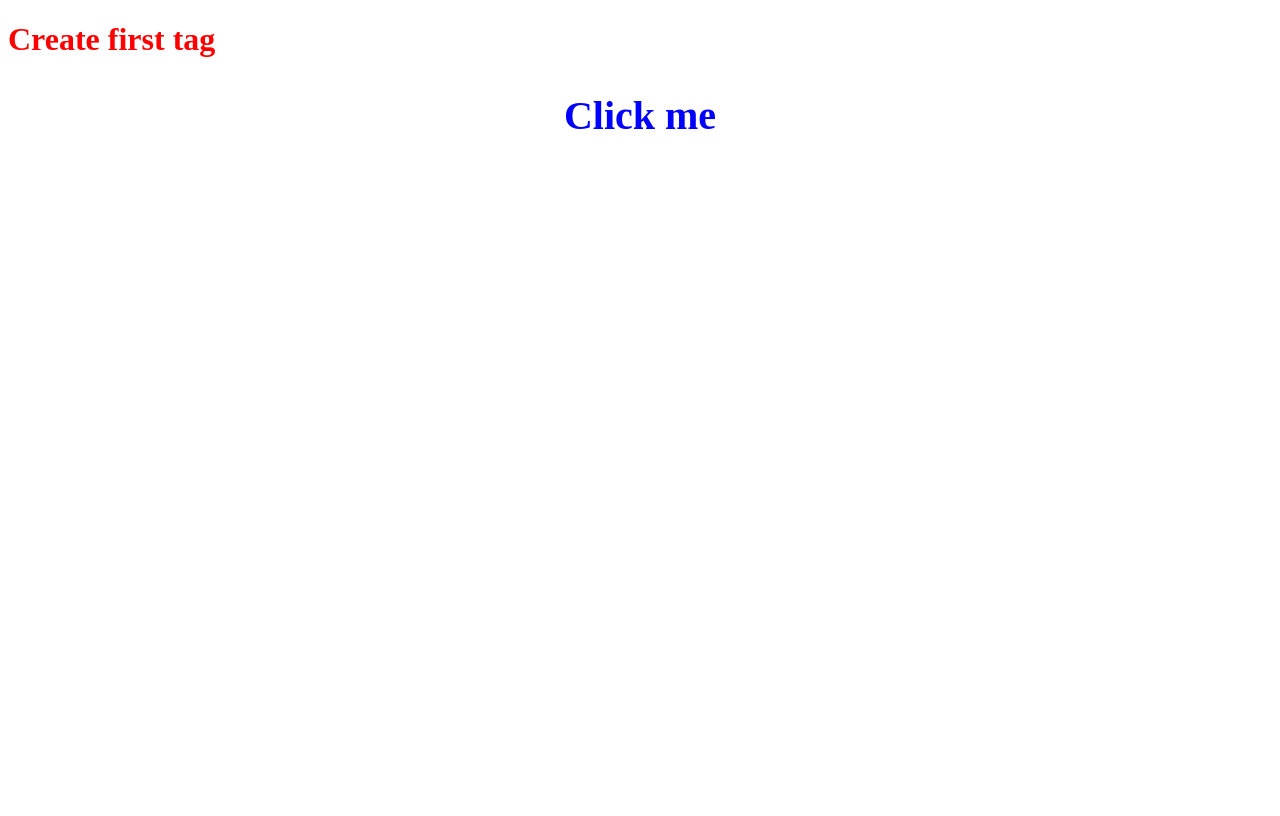
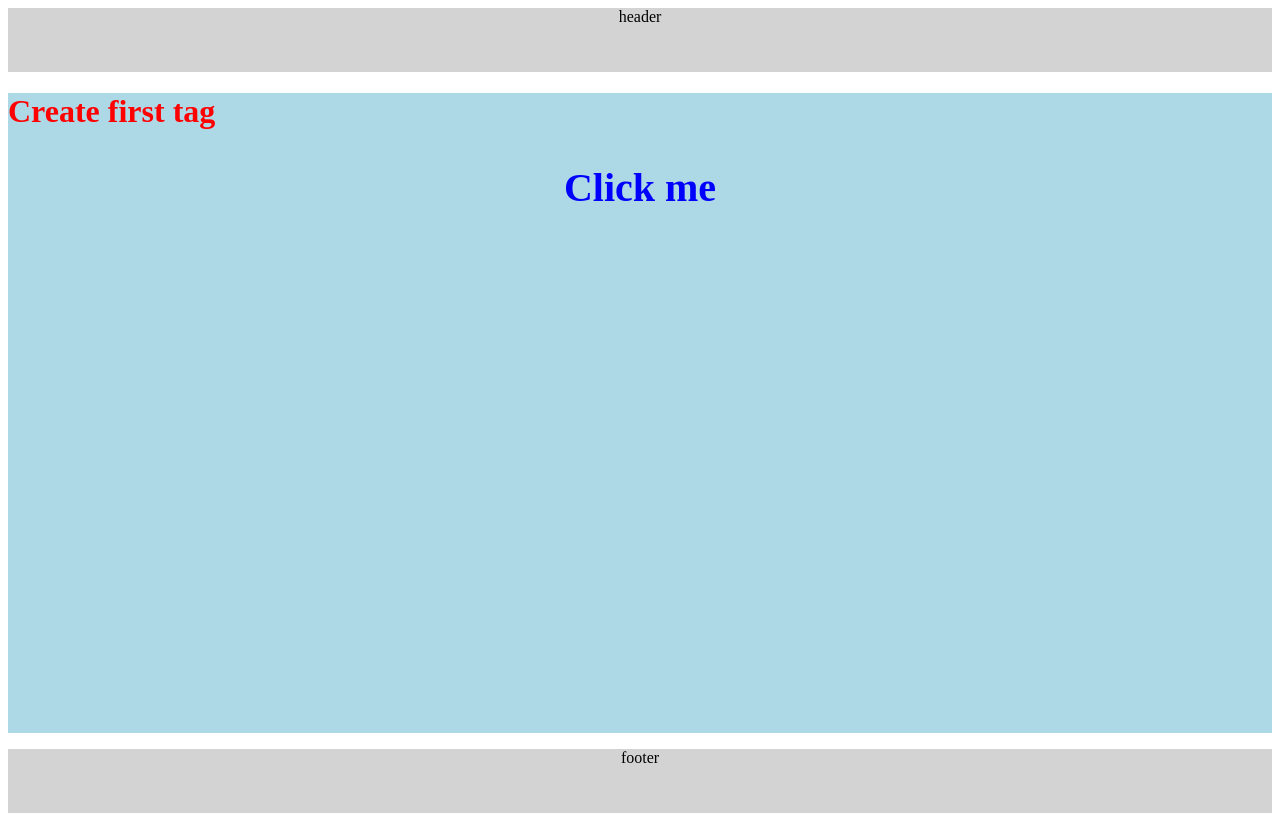
Before and after one commit to AndriyBats/my-test-repository, a plain HTML site: page index.html in a window 1280 px wide. Drawn offline with Linux system fonts and the light colour scheme.

Commit message:
create markup and added styles to home page

```diff
--- a/index.html
+++ b/index.html
@@ -8,8 +8,14 @@
     <link rel="stylesheet" href="./main.css">
 </head>
 <body>
-    <h1>Create first tag</h1>
-    <h2 onclick="showMessage()" >Click me</h2>
+
+    <header>header</header>
+    <main>
+        <h1>Create first tag</h1>
+        <h2 onclick="showMessage()" >Click me</h2>
+    </main>
+   <footer>footer</footer>
+
     <script src="./main.js"></script>
 </body>
 </html>
--- a/main.css
+++ b/main.css
@@ -7,3 +7,20 @@ h2{
     text-align: center;
     font-size: 40px;
 }
+
+body{
+    height: 100vh;
+    overflow: hidden;
+}
+
+header, footer{
+    height: 8vh;
+    background-color: lightgray;
+    text-align: center;
+}
+
+main{
+    height: 80vh;
+    background-color: lightblue;
+    margin: 2vh 0;
+}
```
